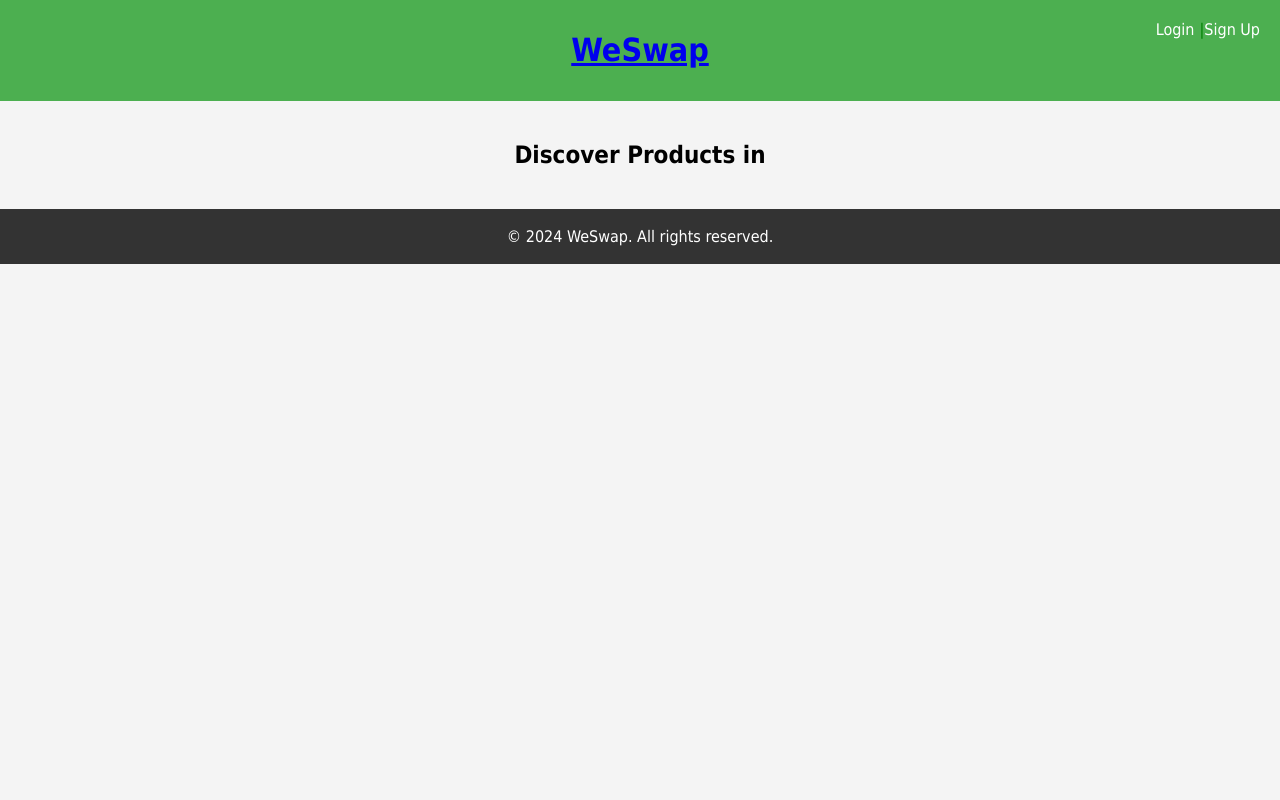
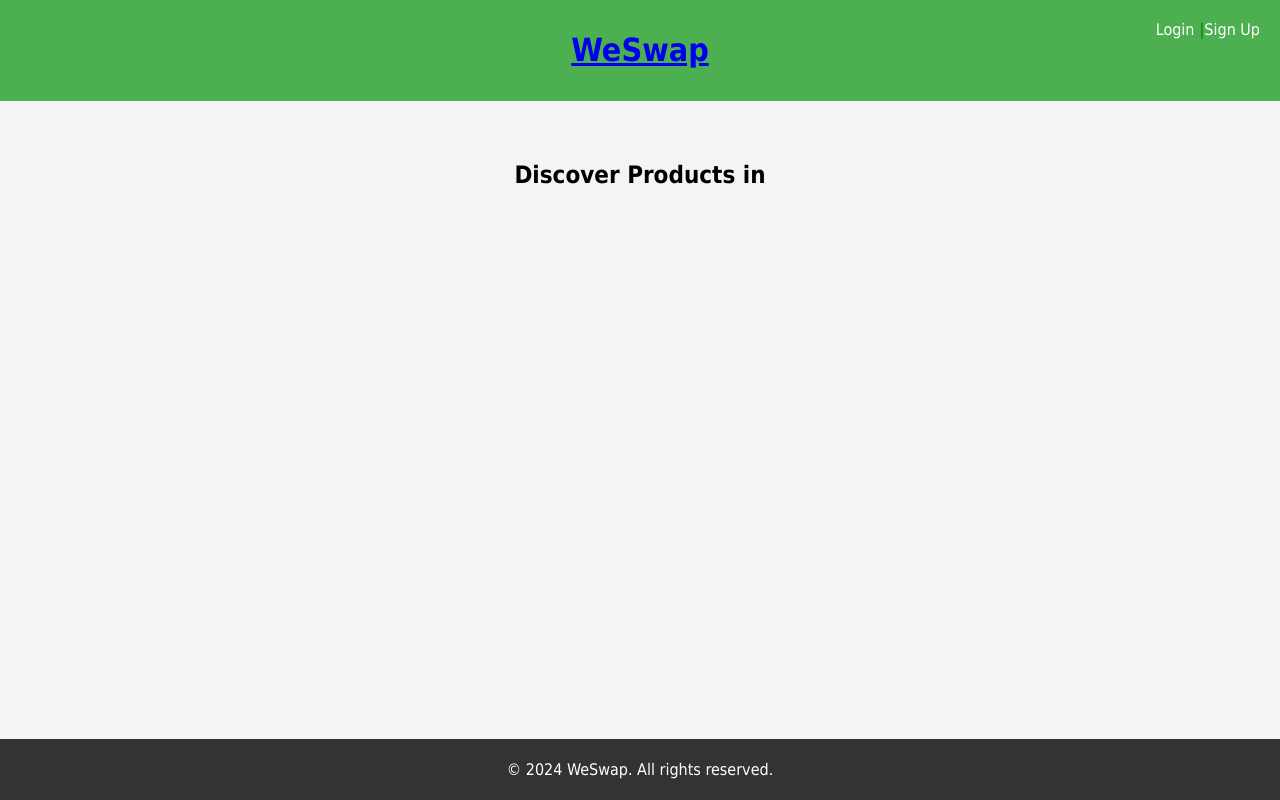
Before and after one commit to HimakarN/weSwap, a Django app: page /discovery/ in a window 1280 px wide. Run offline with Django 5.2, Linux system fonts and the light colour scheme; data that the repository does not hold is empty.

Commit message:
No page refresh for clicks image slider dots Non-sticky footer Made margin of global body to 0

```diff
--- a/weswap/explore/static/explore/css/style.css
+++ b/weswap/explore/static/explore/css/style.css
@@ -1,6 +1,9 @@
 /* Global Styles */
 body {
-    display: block;
+    display: flex;
+    flex-direction: column;
+    min-height: 100vh; /* Ensure the body takes at least the full viewport height */
+
     font-family: Tahoma, sans-serif;
     padding: 0;
     margin:0;
@@ -13,6 +16,7 @@
     color: green;
     padding: 10px 0;
     text-align: center;
+    width: 100%;
 }
 
 .auth-links {
@@ -43,7 +47,10 @@
     padding: 20px;
     text-align: center;
 }
-
+/* Main content area */
+.main-content {
+    flex-grow: 1; /* This allows the content to expand and take available space */
+}
 /* Image resizing */
 img {
     width: 100%;
@@ -97,10 +104,12 @@
 footer {
     background-color: #333;
     color: white;
-    padding: 2px 0;
+    padding: 5px 0;
     text-align: center;
     width: 100%;
+
     display: flex;
     justify-content: center;
     align-items: center;
+
 }
--- a/weswap/explore/templates/explore/header_footer.html
+++ b/weswap/explore/templates/explore/header_footer.html
@@ -30,9 +30,11 @@
         </div>
     </header>
 
-    {% block content %}
-    <!-- Content will go here in the child templates -->
-    {% endblock content %}
+    <main class="main-content">
+        {% block content %}
+        <!-- Content will go here in the child templates -->
+        {% endblock content %}
+    </main>
 
     <!-- Footer Section -->
     <footer>
```
